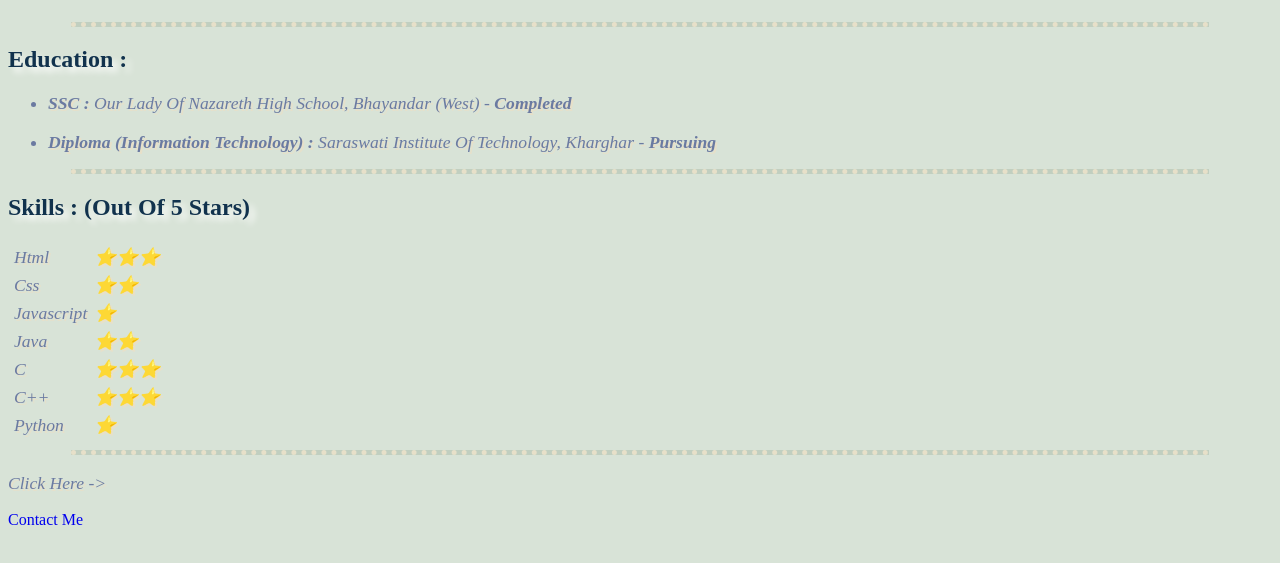
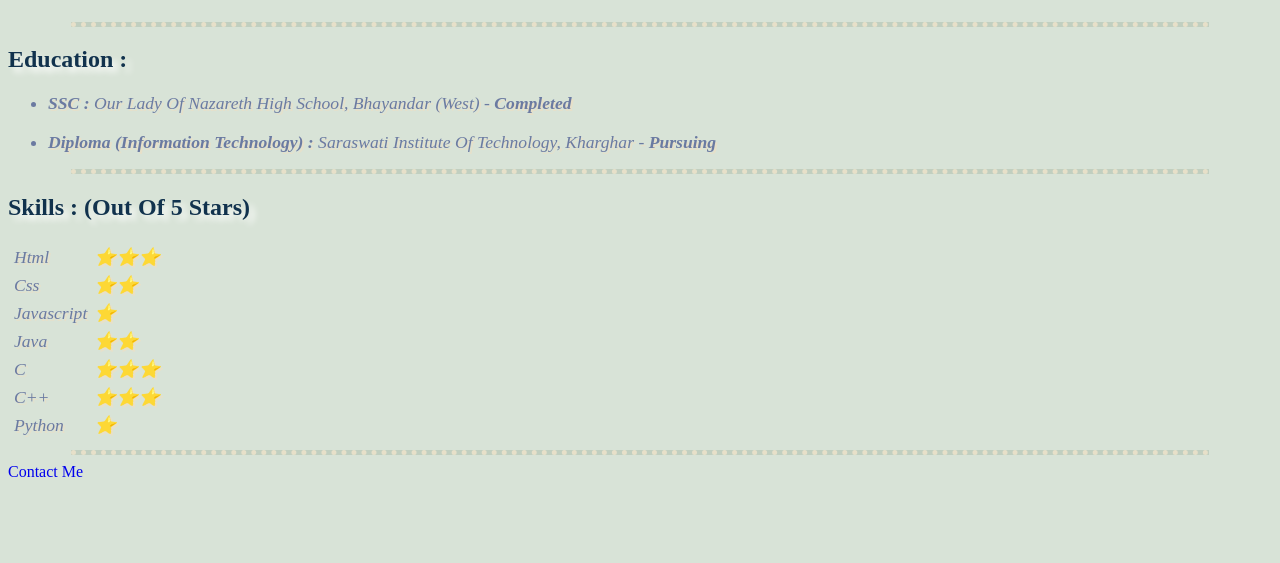
Before and after one commit to ManasParab/CV, a plain HTML site: page index.html in a window 1280 px wide. Shown: the part 173-736 px from the top of the page. Drawn offline with Linux system fonts and the light colour scheme; a web font is replaced by a local one.

Commit message:
Removed click here text from the contact me link

```diff
--- a/index.html
+++ b/index.html
@@ -78,6 +78,6 @@
       </tr>
     </table>
     <hr size="2" color="black" />
-    <p>Click Here -></p><a href="Contact.html"> Contact Me </a>
+    <a href="Contact.html"> Contact Me </a>
   </body>
 </html>
```
